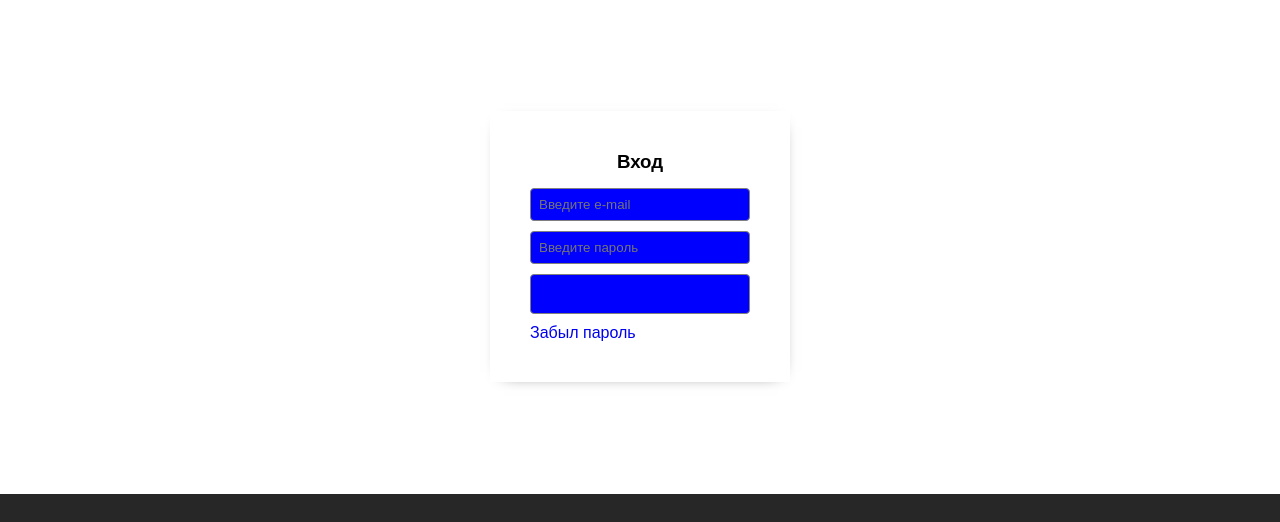
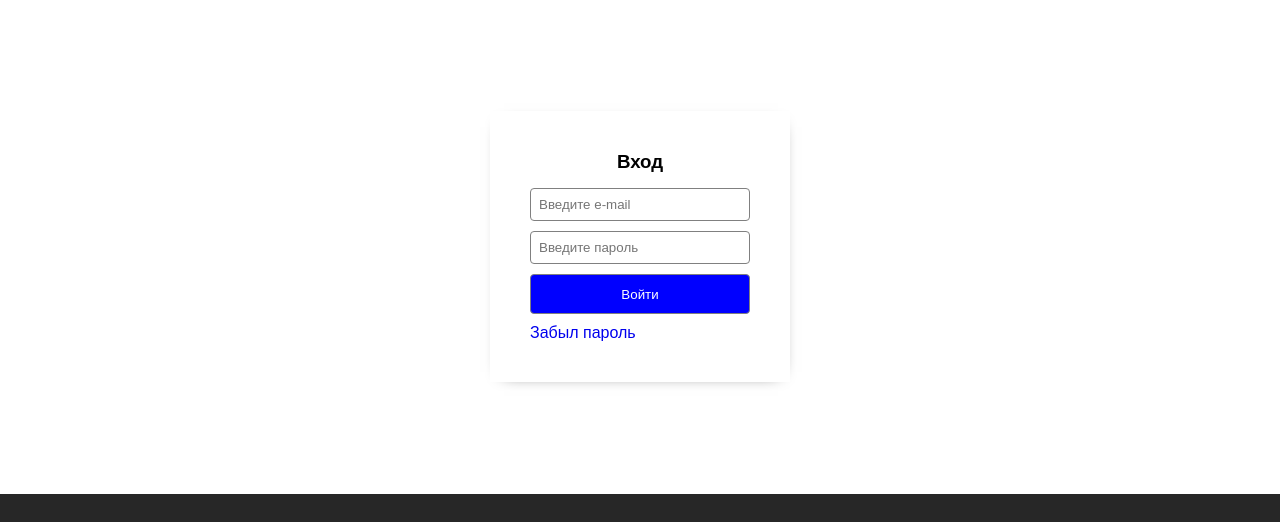
Before and after one commit to itgraziozi/itgropTest, a plain HTML site: page login.html in a window 1280 px wide. Shown: the part 59-581 px from the top of the page. Drawn offline with Linux system fonts and the light colour scheme.

Commit message:
Update style.css

```diff
--- a/css/style.css
+++ b/css/style.css
@@ -233,11 +233,18 @@ footer .nav__list a, footer .logo a{
 .register input, .login input, .login .button, .register .button {
     width: 100%;
     padding: 8px;
-    background-color: blue;
     border-radius: 4px;
     border:1px solid gray;
     margin-bottom: 10px;
 
+}
+
+.register .button, .login .button {
+    background-color: blue;
+    color: white;
+}
+.register .button:hover, .login .button:hover {
+    background-color: #0000ffe0;
 }
 
 @media (min-width:1200px){
```
